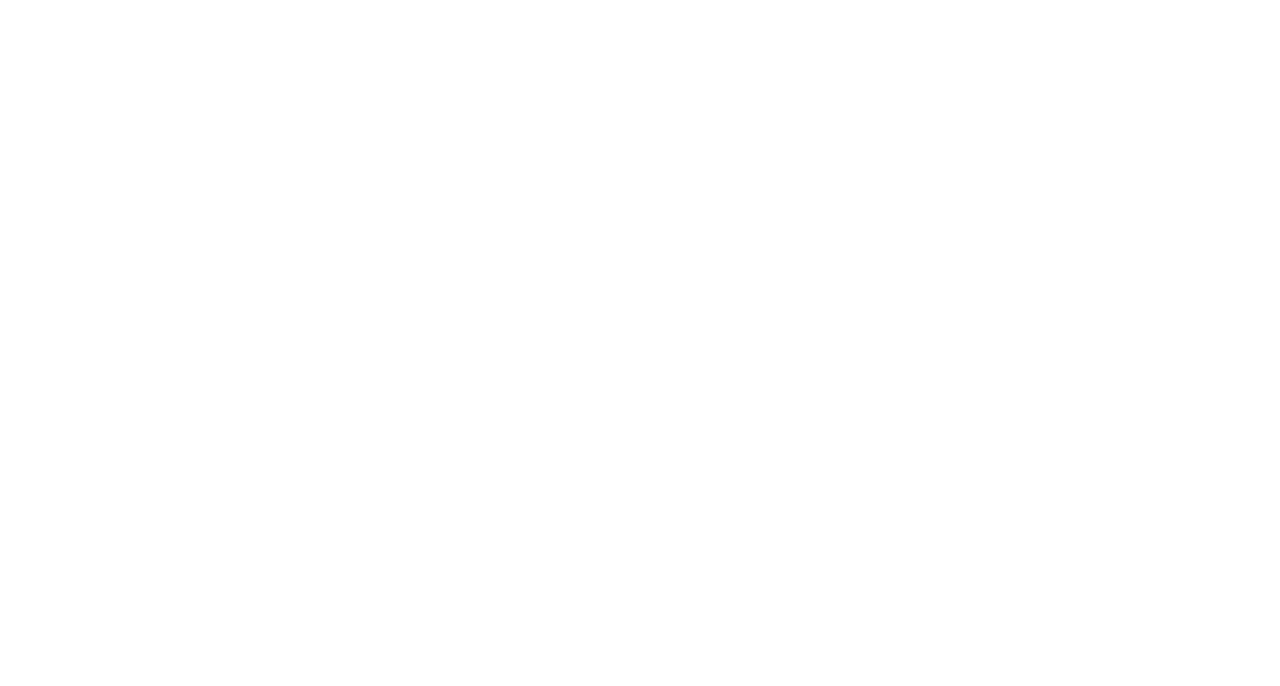
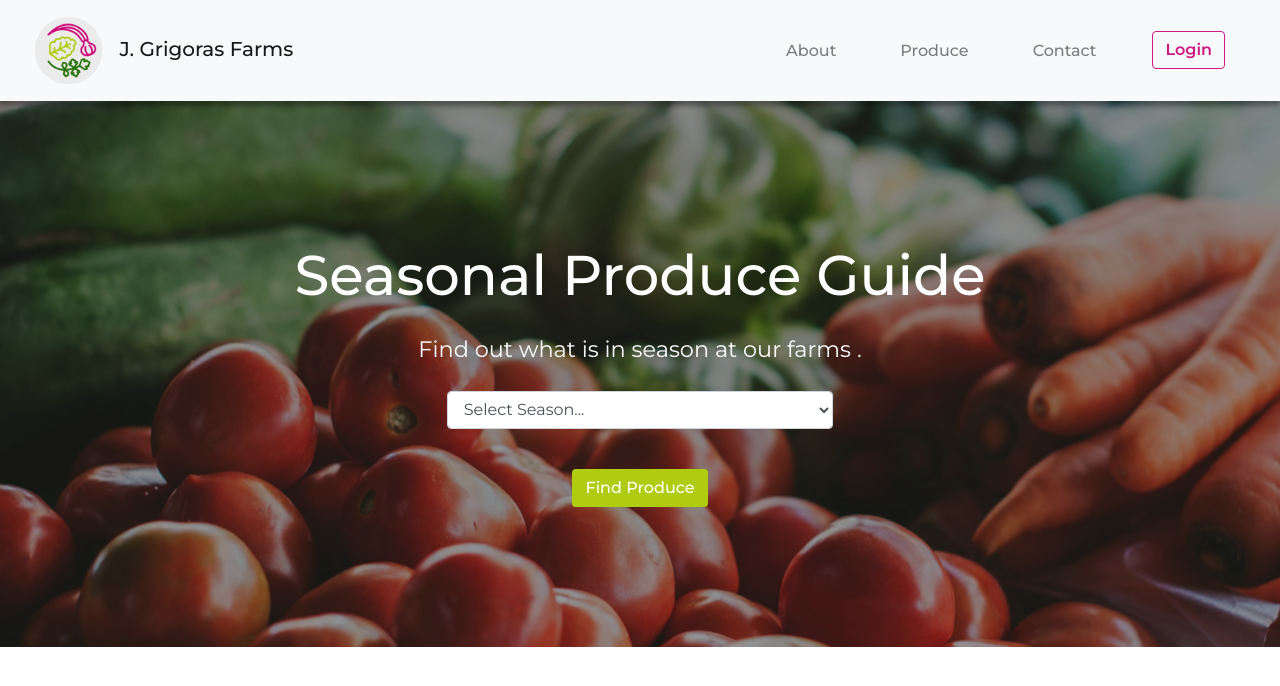
Before and after one commit to Jamesg95/Produce-Guide, a website: page index.html in a window 1280 px wide. Drawn offline with nearby package versions, Linux system fonts and the light colour scheme.

Commit message:
added navbar and hero section

```diff
--- a/css/main.css
+++ b/css/main.css
@@ -0,0 +1,57 @@
+body {
+    margin: 0;
+    padding: 0;
+    font-family: 'Montserrat', sans-serif;
+}
+
+.navbar {
+    box-shadow: 0px 5px 5px rgba(0, 0, 0, 0.336);
+}
+
+.navbar-brand, .nav-item {
+    font-weight: 500;
+}
+
+.loginbtn {
+    font-weight: 600;
+    border: #CF1882 1.5px solid;
+    color: #CF1882;
+}
+
+.loginbtn:hover {
+    background-color: #CF1882;
+  border-color: #CF1882;
+}
+
+.seasonDropdown {
+    height: 45px;
+    width: 570px;
+}
+
+.jumbotron {
+    background: linear-gradient(
+        rgba(0, 0, 0, 0.4),
+        rgba(0, 0, 0, 0.4)
+      ),url("/assets/images/bg.jpg") no-repeat center center;
+    background-size: cover;
+    padding-top: 11%;
+    padding-bottom: 11%;
+}
+
+.text-white h1 {
+    font-weight: 500;
+}
+
+.text-white p {
+    font-size: 1.4em;
+    font-weight: 400;
+}
+
+.searchbtn {
+    background-color: #B0CC10;
+    font-weight: 500;
+}
+
+.searchbtn:hover {
+    background-color: #9eb618
+}
--- a/index.html
+++ b/index.html
@@ -4,12 +4,74 @@
     <meta charset="UTF-8">
     <meta name="viewport" content="width=device-width, initial-scale=1.0">
     <link rel="shortcut icon" href="assets/images/favicon.ico" />
-    <link href="https://fonts.googleapis.com/css?family=Montserrat|Open+Sans&display=swap" rel="stylesheet">
+    <link href="https://fonts.googleapis.com/css?family=Montserrat:300,400,500,500i,600,600i,700&display=swap" rel="stylesheet">
     <link rel="stylesheet" href="node_modules/bootstrap/dist/css/bootstrap.min.css" />
     <link rel="stylesheet" href="css/main.css">
-    <title>J. Grigoras Farms  |  Seasonal Porduce Guide</title>
+    <title>J. Grigoras Farms  |  Seasonal Produce Guide</title>
 </head>
 <body>
+    <header class="sticky-top">
+        <nav class="navbar navbar-expand-md bg-light navbar-light">
+            <div class="container-fluid">
+                <a href="#" class="img-fluid navbar-brand">
+                    <img src="assets/images/websiteLogo.png" alt="logo" width="75" height="75">
+                    <span class="ml-2 d-none d-sm-inline">J. Grigoras Farms</span>
+                </a>
+                <button class="navbar-toggler" type="button" data-toggle="collapse" data-target="#produceNavbar">
+                    <span class="navbar-toggler-icon"></span>
+                </button>
+                <div class="collapse navbar-collapse" id="produceNavbar">
+                    <ul class="navbar-nav ml-auto">
+                        <li class="nav-item mx-4"><a class="nav-link" href="#about">About</a></li>
+                        <li class="nav-item mx-4"><a class="nav-link" href="#produce">Produce</a></li>
+                        <li class="nav-item mx-4"><a class="nav-link" href="#contact">Contact</a></li>
+                        <li class="nav-item mx-4 login"><button class="btn btn-outline-danger loginbtn">Login</button></li>
+                    </ul>
+                </div>
+            </div>
+        </nav>
+    </header>
+
+    <div class="container-fluid p-0">
+        <div class="jumbotron jumbotron-fluid">
+            <div class="">
+                <div class="col mx-auto text-center form">
+                    <div class="text-white">
+                        <h1 class="display-4">Seasonal Produce Guide</h1>
+                        <p class="lead my-4">Find out what is in season at our farms .</p>
+                    </div>
+                    <div class="">
+                        <form action="" class="justify-content-center">
+                            <div class="form-group col-sm-4 mx-auto">
+                                <select name="Seasons" id="seasonPicker" class="form-control">
+                                    <option value="select">Select Season...</option>
+                                    <option value="summer">Summer</option>
+                                    <option value="fall">Fall</option>
+                                    <option value="winter">Winter</option>
+                                    <option value="spring">Spring</option>
+                                </select>
+                            </div>
+                            <button type="submit" class="btn text-white mt-4 searchbtn">Find Produce</button>
+                        </form>
+                    </div>
+                </div>
+            </div>
+        </div>
+    </div>
+
+
+
+
+
+
+
+
+
+
+
+
+
+
     <script src="node_modules/jquery/dist/jquery.slim.min.js"></script>
     <script src="node_modules/popper.js/dist/umd/popper.min.js"></script>
     <script src="node_modules/bootstrap/dist/js/bootstrap.min.js"></script>
```
